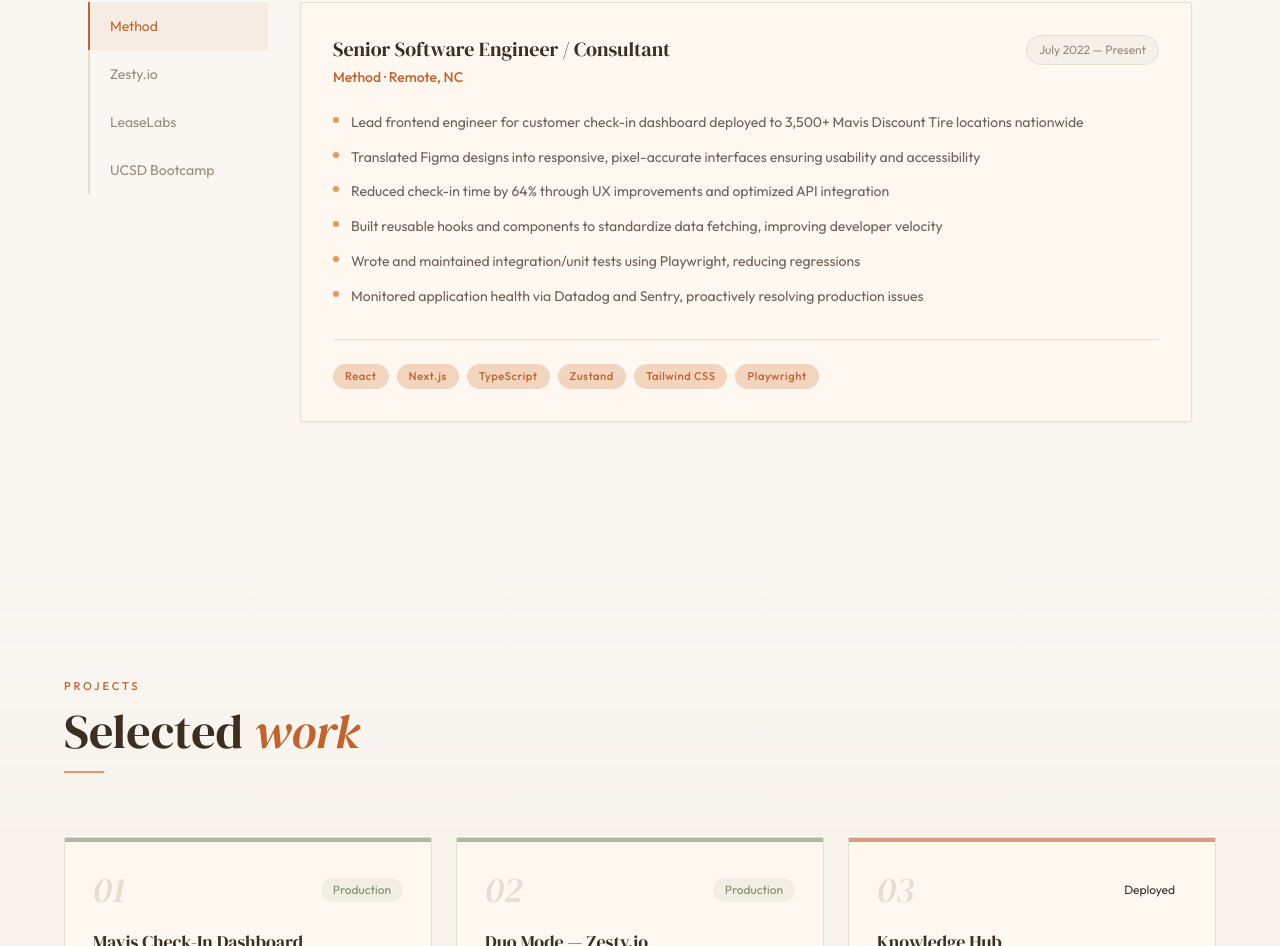
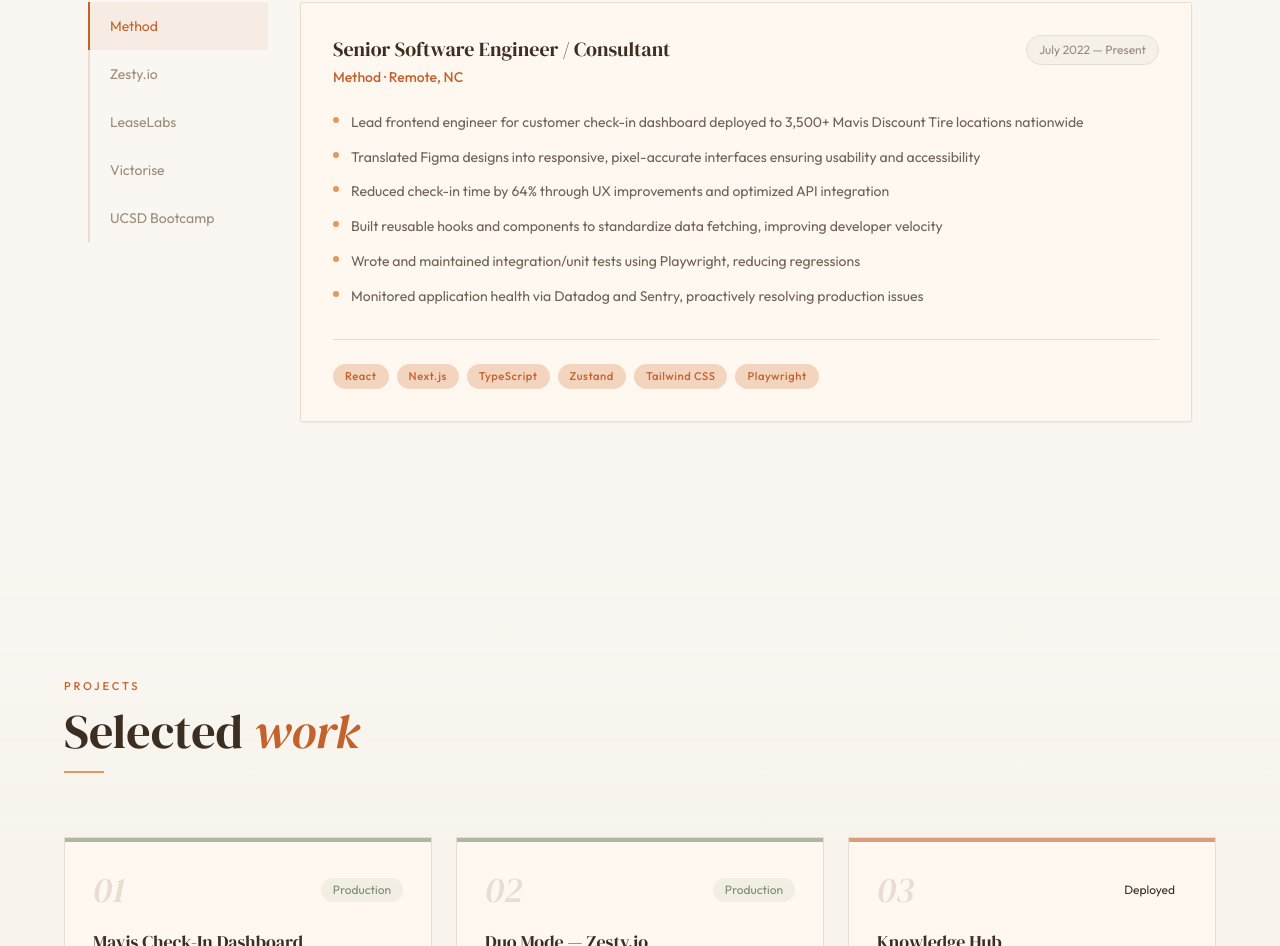
Before and after one commit to d88naimi/portfolio, a Next.js app: page / in a window 1280 px wide. Shown: the part 1085-2031 px from the top of the page. Built offline with nearby package versions, Linux system fonts and the light colour scheme.

Commit message:
added intership to portfolio

```diff
--- a/components/Experience.tsx
+++ b/components/Experience.tsx
@@ -50,6 +50,18 @@
       "Onboarded and mentored junior developers on workflows and best practices",
     ],
     stack: ["JavaScript", "jQuery", "SASS", "Ruby", "Haml", "Foundation"],
+  },
+  {
+    company: "Victorise",
+    role: "Software Engineer Internship",
+    period: "September 2017 – December 2017",
+    location: "Carlsbad, CA",
+    highlights: [
+      "Engineered an app cache-clearing feature in Ionic, improving app stability and reducing stale-data issues reported by end users",
+      "Partnered with senior engineers to architect and implement core functionality protocols, contributing to technical decision-making and accelerating feature delivery across the team",
+      "Worked with peer development team on analysis, design, and implementation of mobile web app using Angular and Ionic",
+    ],
+    stack: ["Ionic", "Angular", "JavaScript"],
   },
   {
     company: "UCSD Bootcamp",
```
